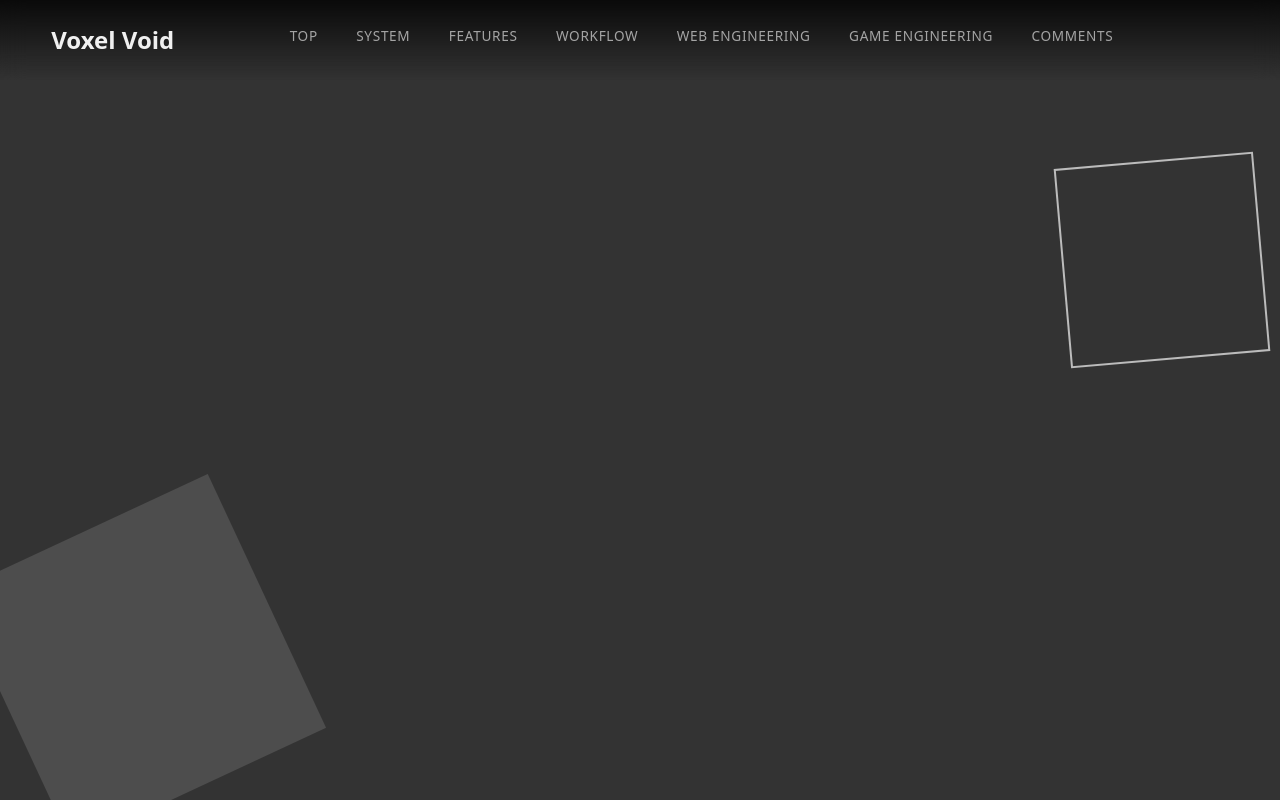
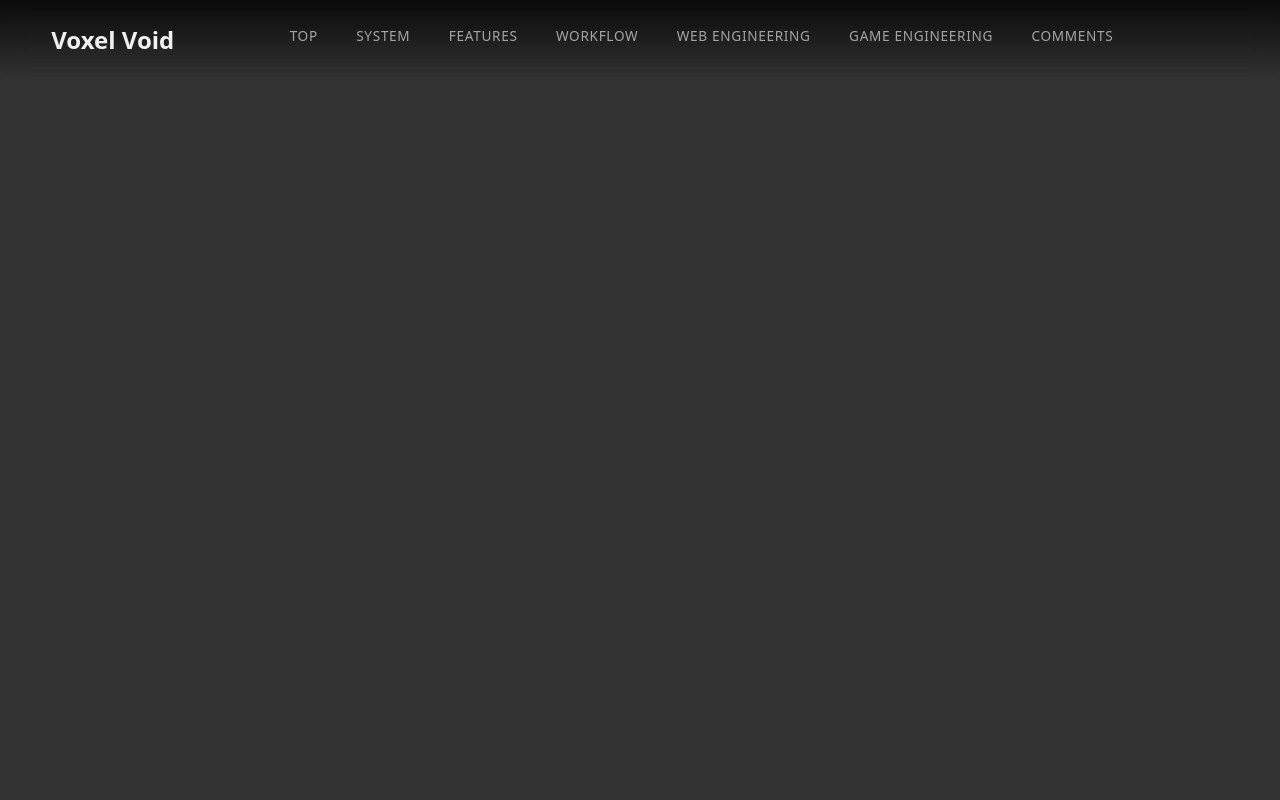
Before and after one commit to iwasi24k/web-repository, a React (Vite) app: page /detail in a window 1280 px wide. Built offline with nearby package versions, Linux system fonts and the light colour scheme.

Commit message:
fix: ai code review response.

```diff
--- a/src/components/ui/BackgroundBlock.tsx
+++ b/src/components/ui/BackgroundBlock.tsx
@@ -15,16 +15,11 @@ const BackgroundBlock = ({
   size = "w-[5svh] h-[5svh]",
   rotation,
   color,
-  borderColor = VOID_COLORS.WHITE,
+  borderColor,
   borderSize = "border-[1.5px] md:border-[0.25svh]",
   className = "",
 }: BackgroundBlockProps) => {
-  const resolvedBorderColor =
-    borderColor !== undefined
-      ? borderColor
-      : color
-        ? undefined
-        : VOID_COLORS.WHITE;
+  const resolvedBorderColor = borderColor !== undefined ? borderColor : (color ? undefined : VOID_COLORS.WHITE);
 
   return (
     <div
--- a/src/components/world/details/DetailBackground.tsx
+++ b/src/components/world/details/DetailBackground.tsx
@@ -5,7 +5,7 @@ const DetailBackground = () => {
   return (
     <>
       <div
-        className="absolute inset-0 bg-linear-to-b -z-10"
+        className="absolute inset-0 bg-linear-to-b z-10"
         style={{ backgroundColor: VOID_COLORS.GRAY_4 }}
       />
       <BackgroundBlock
@@ -19,7 +19,7 @@ const DetailBackground = () => {
       <BackgroundBlock
         position="fixed top-[15svh] md:top-[20vh] left-[75vw] md:left-[83vw]"
         size="w-[150px] h-[150px] md:w-[25vh] md:h-[25vh]"
-        rotation="rotate-[20deg] md:rotate-[-5deg]"
+        rotation="rotate-[20deg] md:-rotate-[5deg]"
         borderSize="border-[2px] md:border-[0.3svh]"
         className="opacity-30 md:opacity-70"
       />
```
